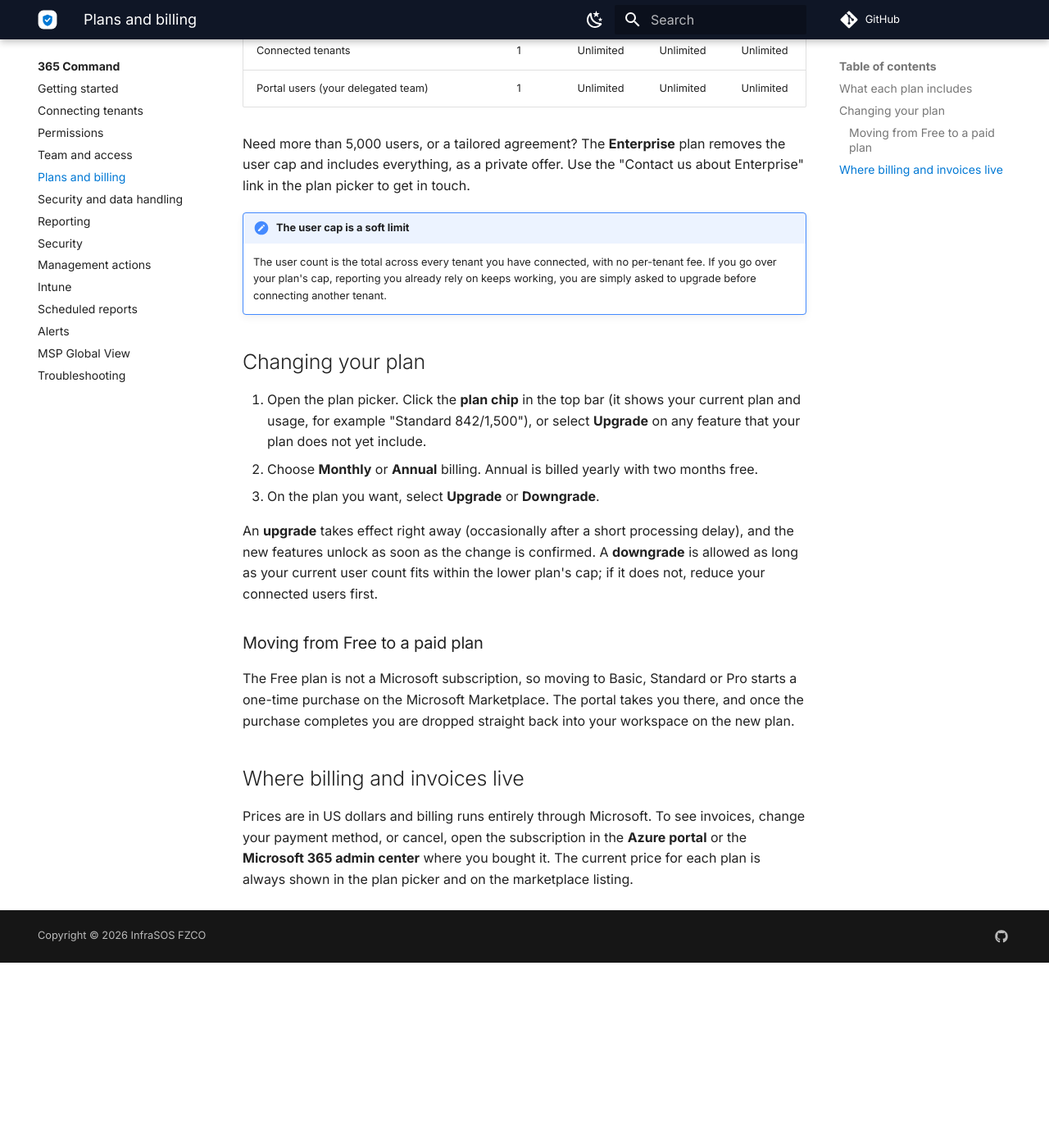
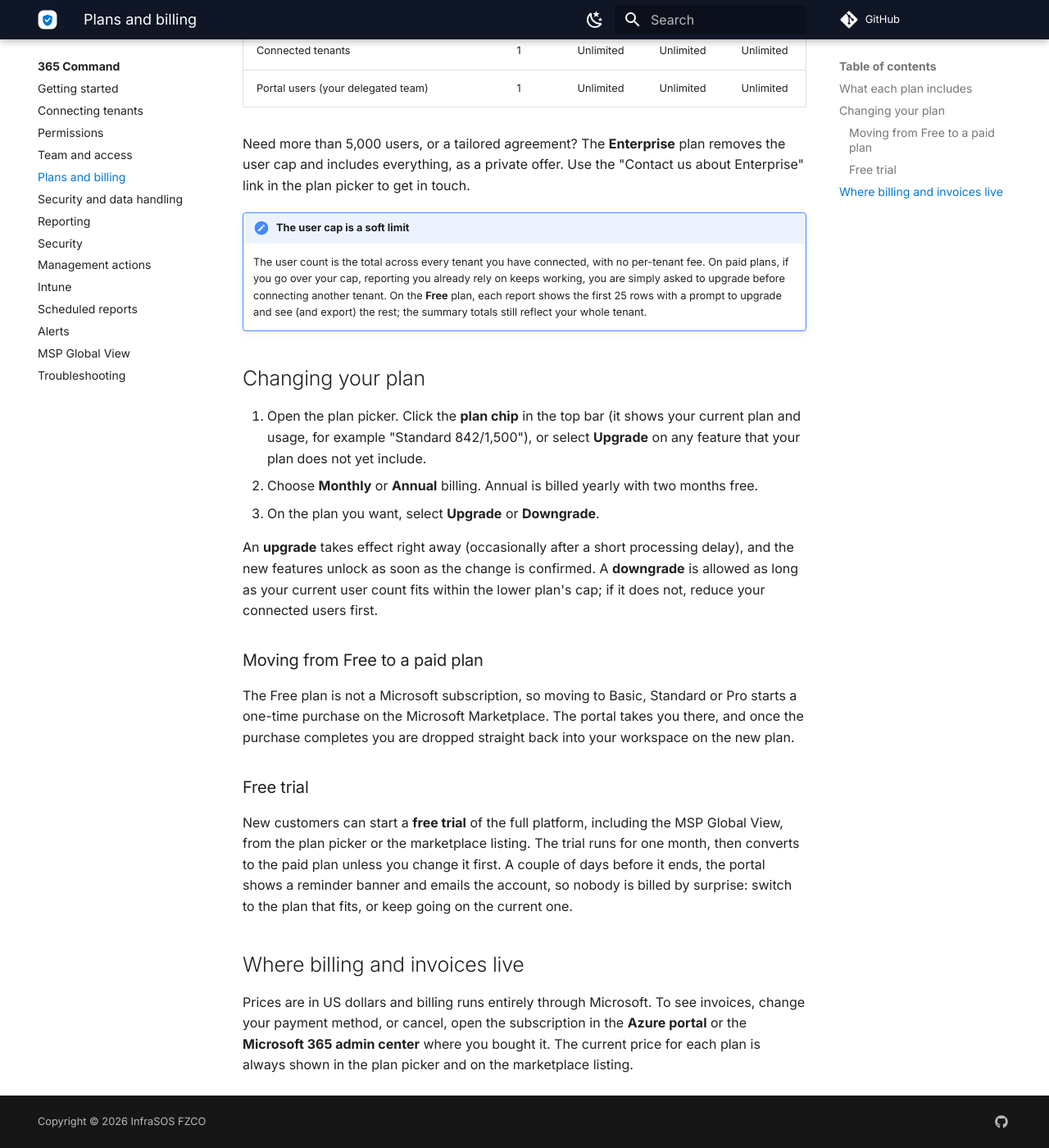
Before and after one commit to InfraSOS/infrasos-docs, an MkDocs documentation site: the page built from docs/365-command/plans-and-billing.md, in a window 1280 px wide and 1400 px high, scrolled down 1280 px. Shown: the whole window at 82% size. Built offline with MkDocs 1.6.1 and Material for MkDocs 9.7.7, drawn with Linux system fonts in a browser that asks for light colours; comment, search, counter and statistics services are not loaded; the version menu is left out; before the commit the page ends 2454 px from its top, so only the background shows below that.

Commit message:
docs(365-command): Free 25-row report cap note + Free trial section (#7)
Co-authored-by: Claude Opus 4.8 <noreply@anthropic.com>

```diff
--- a/docs/365-command/plans-and-billing.md
+++ b/docs/365-command/plans-and-billing.md
@@ -30,8 +30,11 @@ Enterprise" link in the plan picker to get in touch.
 
 !!! note "The user cap is a soft limit"
     The user count is the total across every tenant you have connected, with no
-    per-tenant fee. If you go over your plan's cap, reporting you already rely on
-    keeps working, you are simply asked to upgrade before connecting another tenant.
+    per-tenant fee. On paid plans, if you go over your cap, reporting you already
+    rely on keeps working, you are simply asked to upgrade before connecting another
+    tenant. On the **Free** plan, each report shows the first 25 rows with a prompt
+    to upgrade and see (and export) the rest; the summary totals still reflect your
+    whole tenant.
 
 ## Changing your plan
 
@@ -54,6 +57,14 @@ starts a one-time purchase on the Microsoft Marketplace. The portal takes you th
 and once the purchase completes you are dropped straight back into your workspace on
 the new plan.
 
+### Free trial
+
+New customers can start a **free trial** of the full platform, including the MSP
+Global View, from the plan picker or the marketplace listing. The trial runs for one
+month, then converts to the paid plan unless you change it first. A couple of days
+before it ends, the portal shows a reminder banner and emails the account, so nobody
+is billed by surprise: switch to the plan that fits, or keep going on the current one.
+
 ## Where billing and invoices live
 
 Prices are in US dollars and billing runs entirely through Microsoft. To see invoices,
```
